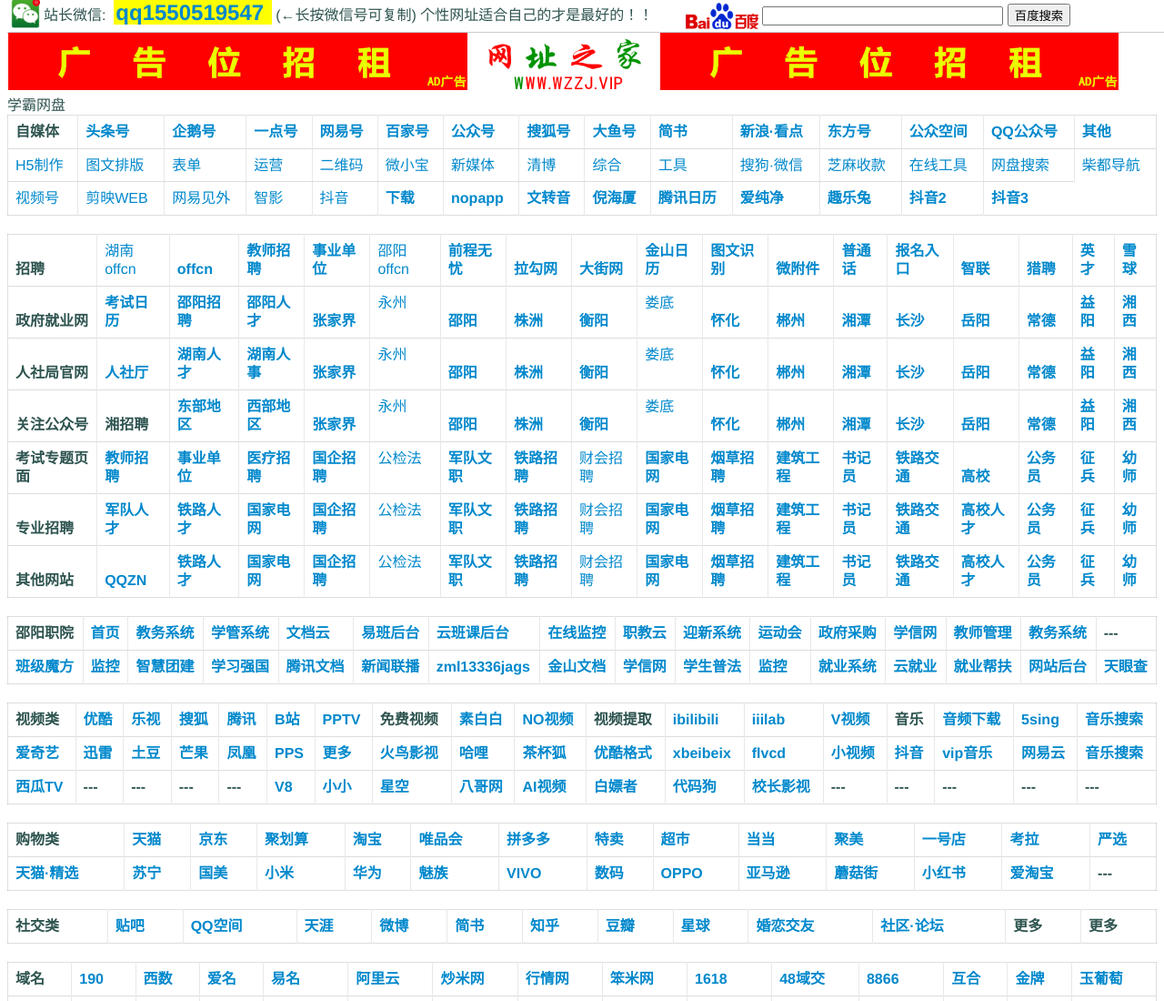
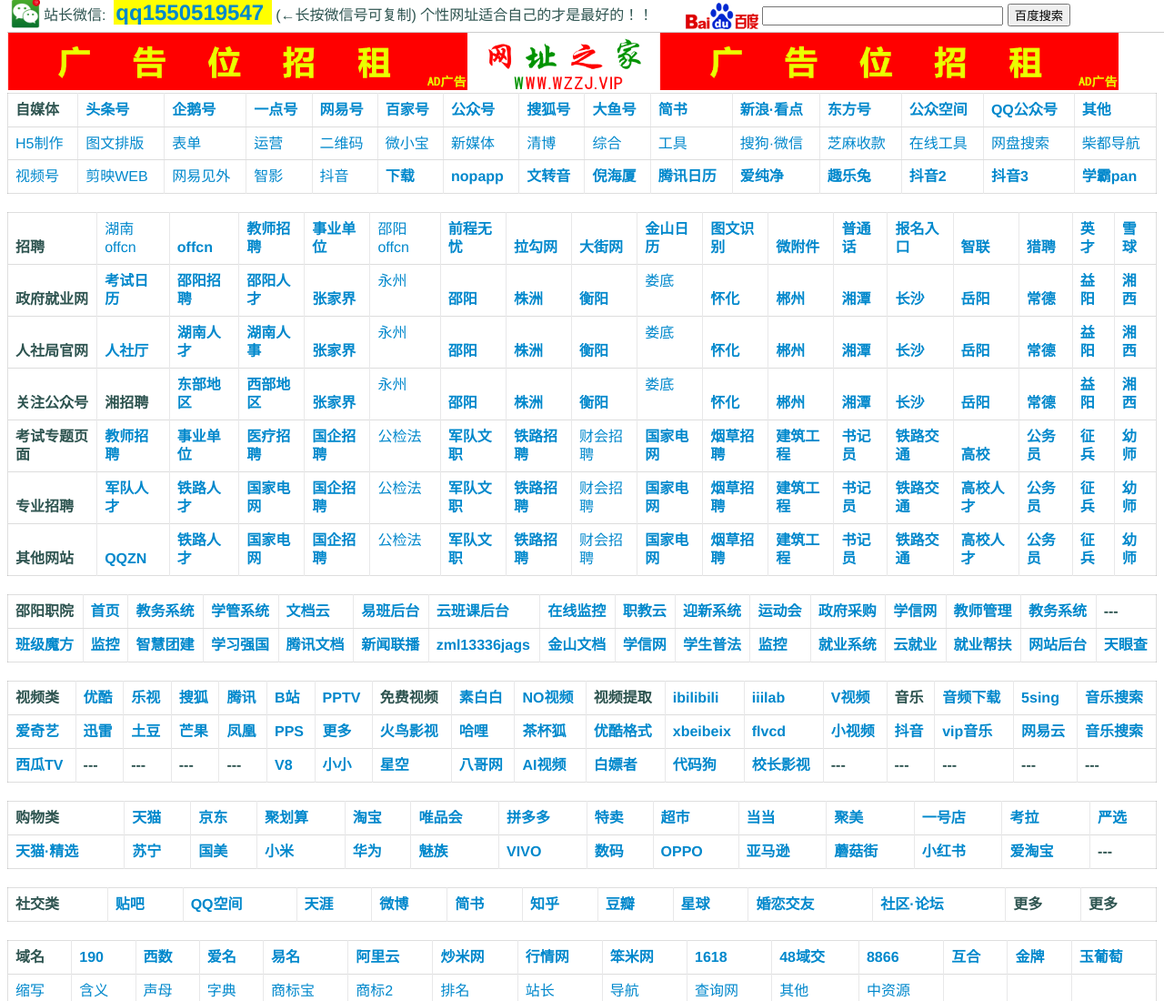
Before and after one commit to youngnavy/youngnavy.github.io, a plain HTML site: page index.html in a window 1280 px wide. Shown: the top 1100 px of the page at 91% size. Drawn offline with Linux system fonts and the light colour scheme.

Commit message:
Update index.html

```diff
--- a/index.html
+++ b/index.html
@@ -1150,7 +1150,7 @@
 <th><a href="https://funletu.com/" target="_blank">趣乐兔</a></th>
 <th><a href="https://dlpanda.com/zh-CN" target="_blank">抖音2</a></th>
 <th><a href="https://snapany.com/zh/tiktok" target="_blank">抖音3</a></th>
-<th<a href="https://www.xuebapan.com/" target="_blank">学霸网盘</a></th>
+<th><a href="https://www.xuebapan.com/" target="_blank">学霸pan</a></th>
 </tr>
 </thead>
 </tbody>
```
